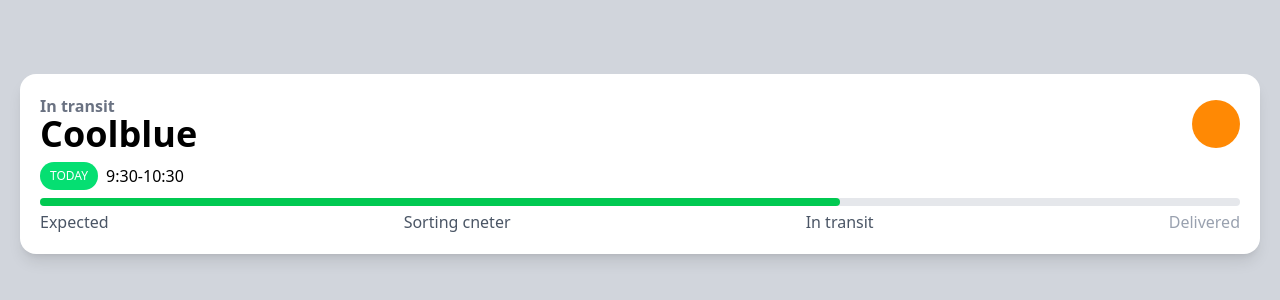
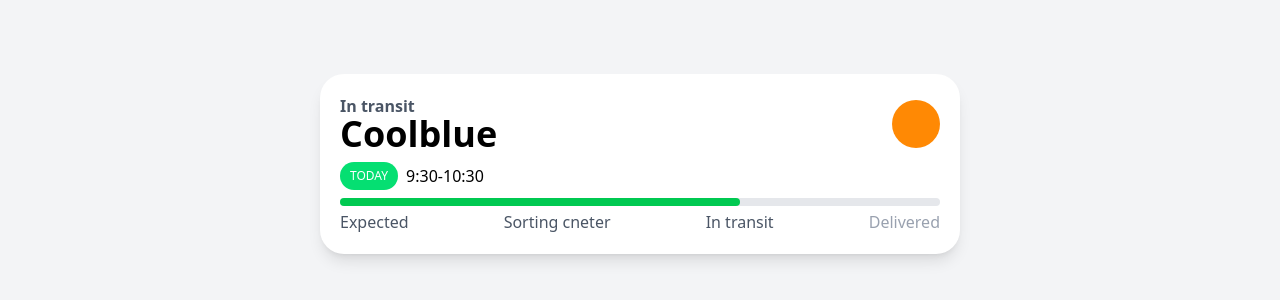
Before and after one commit to superdols/carrot-market-reloaded, a Next.js app: page / in a window 1280 px wide. Shown: the part 236-536 px from the top of the page. Built offline with nearby package versions, Linux system fonts and the light colour scheme.

Commit message:
modifiers

```diff
--- a/app/page.tsx
+++ b/app/page.tsx
@@ -1,31 +1,33 @@
 export default function Home() {
 	return (
-		<main className="bg-gray-300 h-screen flex items-center justify-center p-5">
-			<div className="bg-white shadow-lg p-5 rounded-2xl w-full">
+		<main className="bg-gray-100 h-screen flex items-center justify-center p-5 dark:bg-gray-700">
+			<div className="bg-white shadow-lg p-5 rounded-3xl w-full max-w-screen-sm dark:bg-gray-600">
 				<div className="flex justify-between items-center">
 					<div className="flex flex-col">
-						<span className="text-gray-500 font-semibold -mb-1">
+						<span className="text-gray-600 font-semibold -mb-1 dark:text-gray-300">
 							In transit
 						</span>
-						<span className="text-4xl font-semibold">Coolblue</span>
+						<span className="text-4xl font-semibold dark:text-white">
+							Coolblue
+						</span>
 					</div>
 					<div className="size-12 rounded-full bg-orange-400"></div>
 				</div>
 				<div className="my-2 flex items-center gap-2">
-					<span className="bg-green-400 text-white uppercase px-2.5 py-1.5 text-xs font-medium rounded-full">
+					<span className="bg-green-400 text-white uppercase px-2.5 py-1.5 text-xs font-medium rounded-full transition hover:bg-green-500 hover:scale-125">
 						Today
 					</span>
-					<span>9:30-10:30</span>
+					<span className="dark:text-gray-100">9:30-10:30</span>
 				</div>
 				<div className="relative">
 					<div className="bg-gray-200 absolute rounded-full w-full h-2"></div>
 					<div className="bg-green-500 absolute rounded-full w-2/3 h-2"></div>
 				</div>
-				<div className="flex justify-between items-center mt-5 text-gray-600">
+				<div className="flex justify-between items-center mt-5 text-gray-600 dark:text-gray-300">
 					<span>Expected</span>
 					<span>Sorting cneter</span>
 					<span>In transit</span>
-					<span className="text-gray-400">Delivered</span>
+					<span className="text-gray-400 dark:text-gray-500">Delivered</span>
 				</div>
 			</div>
 		</main>
```
